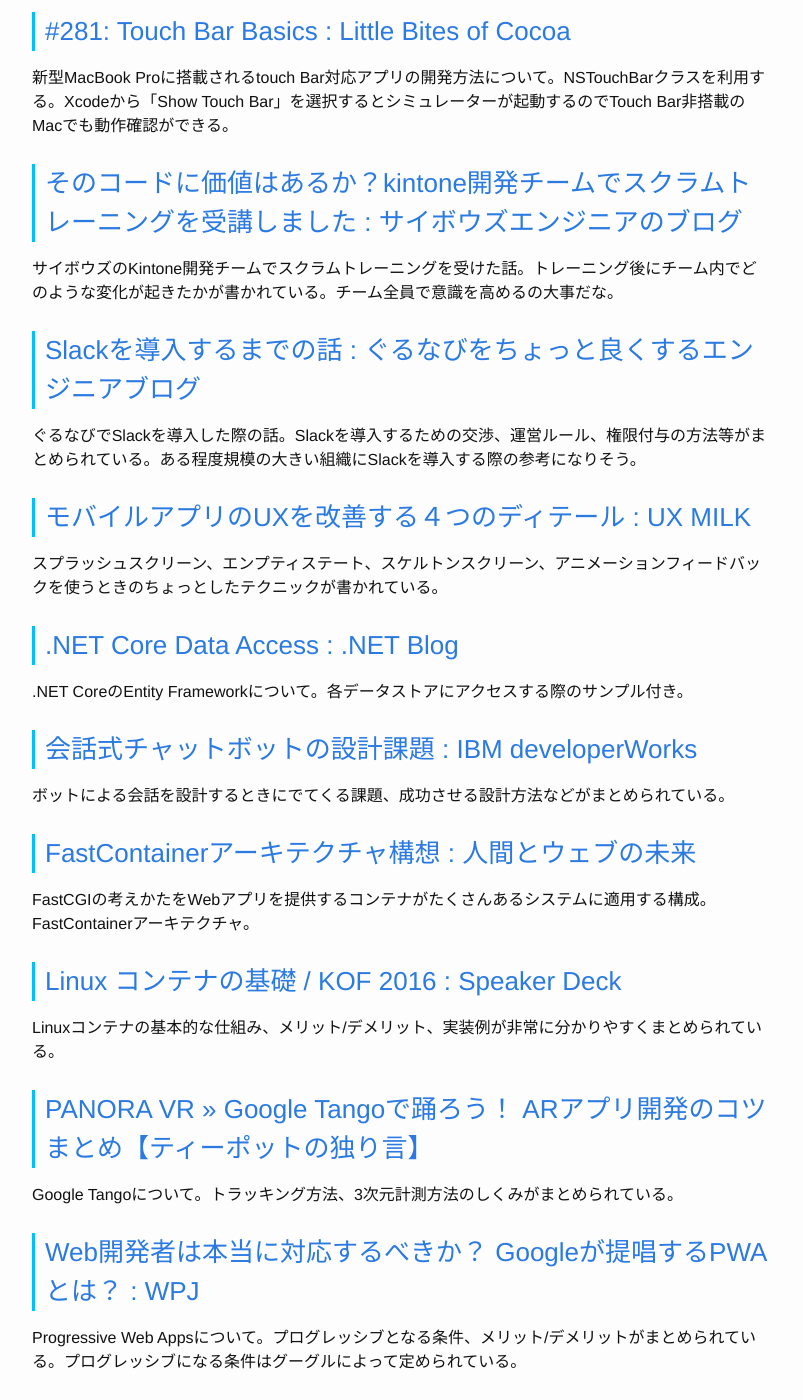
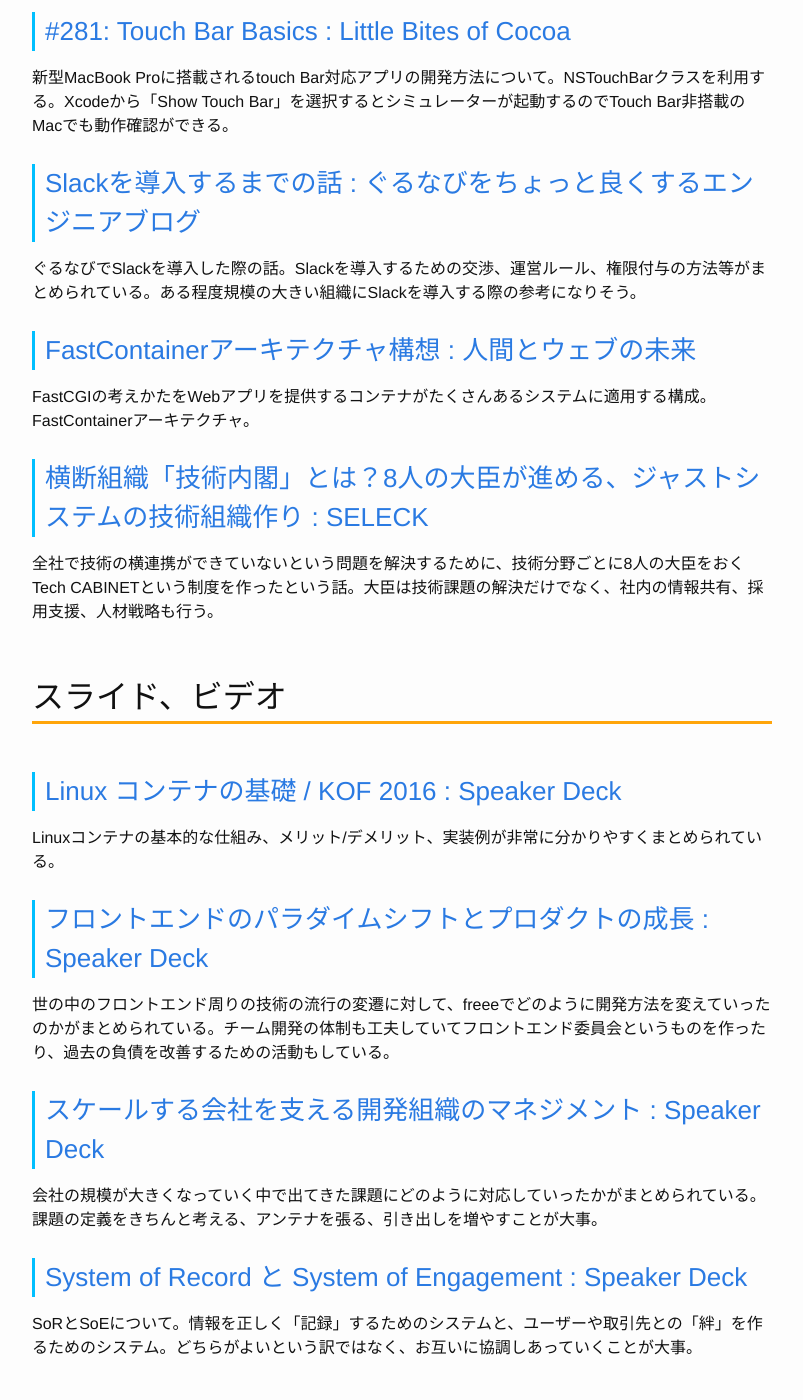
Before and after one commit to Gather-Tech/Gather-Tech.github.io, a Jekyll site: the page built from _posts/2016/2016-11-14-Gather20.md, in a window 1280 px wide and 1400 px high, scrolled down 1821 px. Shown: the whole window, without its empty margins (238-1041 px from the left). Built offline with Jekyll 4.4.1, drawn with Linux system fonts in a browser that asks for light colours; some of the changed text lies outside the part shown.

Commit message:
記事を厳選した

```diff
--- a/_posts/2016/2016-11-14-Gather20.md
+++ b/_posts/2016/2016-11-14-Gather20.md
@@ -40,40 +40,19 @@
 ### [\#281: Touch Bar Basics :  Little Bites of Cocoa](https://www.littlebitesofcocoa.com/281-touch-bar-basics)
 新型MacBook Proに搭載されるtouch Bar対応アプリの開発方法について。NSTouchBarクラスを利用する。Xcodeから「Show Touch Bar」を選択するとシミュレーターが起動するのでTouch Bar非搭載のMacでも動作確認ができる。
 
-### [そのコードに価値はあるか？kintone開発チームでスクラムトレーニングを受講しました : サイボウズエンジニアのブログ](http://blog.cybozu.io/entry/scrum-training)
-サイボウズのKintone開発チームでスクラムトレーニングを受けた話。トレーニング後にチーム内でどのような変化が起きたかが書かれている。チーム全員で意識を高めるの大事だな。
-
 ### [Slackを導入するまでの話 : ぐるなびをちょっと良くするエンジニアブログ](http://developers.gnavi.co.jp/entry/2016/11/08/Slack_donyu)
 ぐるなびでSlackを導入した際の話。Slackを導入するための交渉、運営ルール、権限付与の方法等がまとめられている。ある程度規模の大きい組織にSlackを導入する際の参考になりそう。
 
-### [モバイルアプリのUXを改善する４つのディテール : UX MILK](http://uxmilk.jp/55568)
-スプラッシュスクリーン、エンプティステート、スケルトンスクリーン、アニメーションフィードバックを使うときのちょっとしたテクニックが書かれている。
-
-### [\.NET Core Data Access : \.NET Blog](https://blogs.msdn.microsoft.com/dotnet/2016/11/09/net-core-data-access/)
-.NET CoreのEntity Frameworkについて。各データストアにアクセスする際のサンプル付き。
-
-### [会話式チャットボットの設計課題 : IBM developerWorks](http://www.ibm.com/developerworks/jp/cognitive/library/cc-cognitive-chatbot-conversational-design/index.html)
-ボットによる会話を設計するときにでてくる課題、成功させる設計方法などがまとめられている。
-
 ### [FastContainerアーキテクチャ構想 : 人間とウェブの未来](http://hb.matsumoto-r.jp/entry/2016/11/11/234915)
 FastCGIの考えかたをWebアプリを提供するコンテナがたくさんあるシステムに適用する構成。FastContainerアーキテクチャ。
-
-### [Linux コンテナの基礎 / KOF 2016 : Speaker Deck](https://speakerdeck.com/tenforward/kof-2016)
-Linuxコンテナの基本的な仕組み、メリット/デメリット、実装例が非常に分かりやすくまとめられている。
-
-### [PANORA VR » Google Tangoで踊ろう！ ARアプリ開発のコツまとめ【ティーポットの独り言】](http://panora.tokyo/15547/)
-Google Tangoについて。トラッキング方法、3次元計測方法のしくみがまとめられている。
-
-### [Web開発者は本当に対応するべきか？ Googleが提唱するPWAとは？ : WPJ](https://www.webprofessional.jp/progressive-web-apps-bridging-the-gap-between-web-and-mobile/)
-Progressive Web Appsについて。プログレッシブとなる条件、メリット/デメリットがまとめられている。プログレッシブになる条件はグーグルによって定められている。
 
 ### [横断組織「技術内閣」とは？8人の大臣が進める、ジャストシステムの技術組織作り : SELECK](https://seleck.cc/869)
 全社で技術の横連携ができていないという問題を解決するために、技術分野ごとに8人の大臣をおくTech CABINETという制度を作ったという話。大臣は技術課題の解決だけでなく、社内の情報共有、採用支援、人材戦略も行う。
 
 ## スライド、ビデオ
 
-### [Zabbixをもっと使おう @OSC 2016 Tokyo/Fall : SlideShare](http://www.slideshare.net/atanaka7/zabbix-osc-2016-tokyofall)
-Zabbixの基本情報がまとめられている。最新版のZabbix3.2の新機能と変更点、アップグレード時の注意点についても書かれている。
+### [Linux コンテナの基礎 / KOF 2016 : Speaker Deck](https://speakerdeck.com/tenforward/kof-2016)
+Linuxコンテナの基本的な仕組み、メリット/デメリット、実装例が非常に分かりやすくまとめられている。
 
 ### [フロントエンドのパラダイムシフトとプロダクトの成長 : Speaker Deck](https://speakerdeck.com/joere/hurontoendofalseparadaimusihutotopurodakutofalsecheng-chang)
 世の中のフロントエンド周りの技術の流行の変遷に対して、freeeでどのように開発方法を変えていったのかがまとめられている。チーム開発の体制も工夫していてフロントエンド委員会というものを作ったり、過去の負債を改善するための活動もしている。
```
